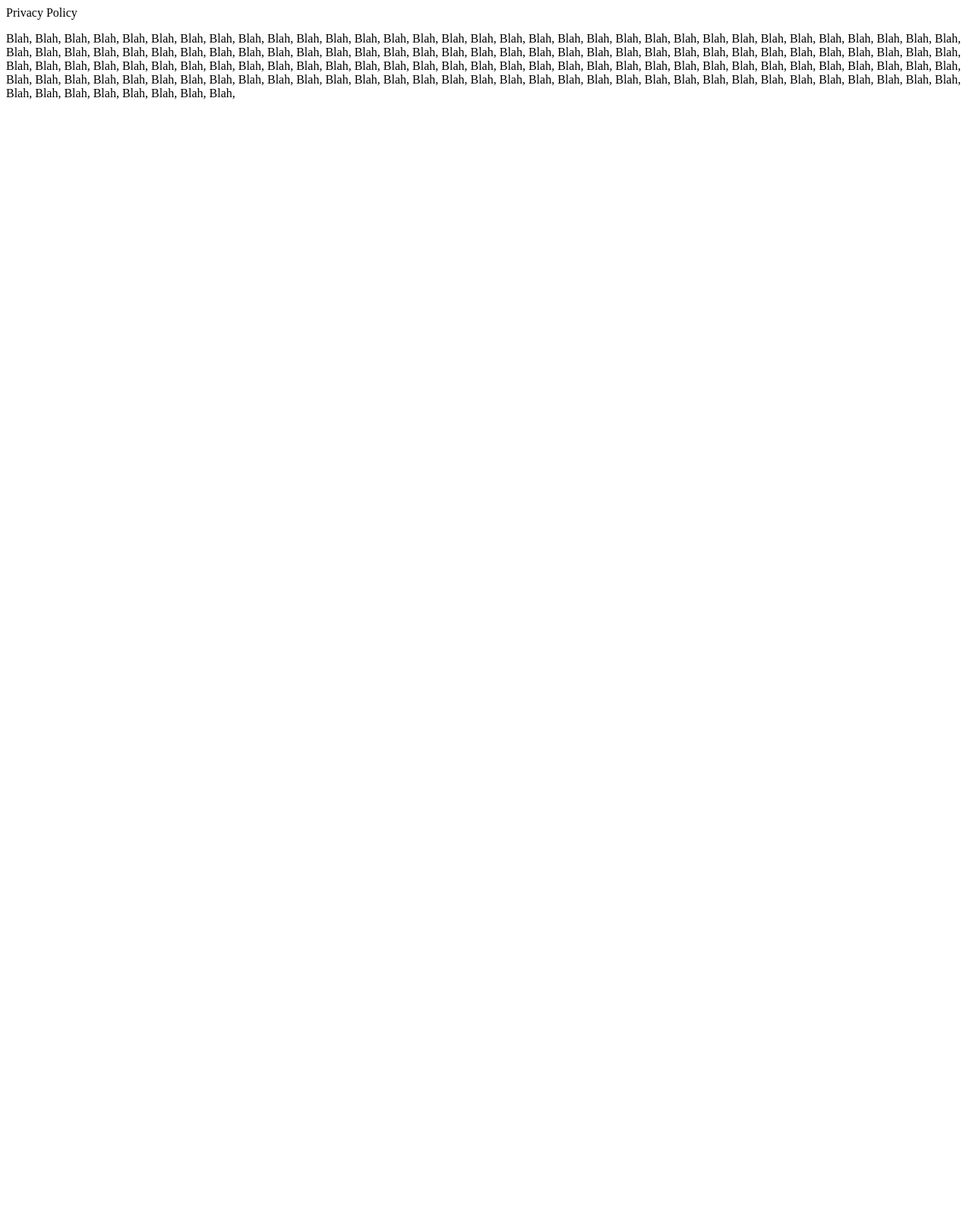
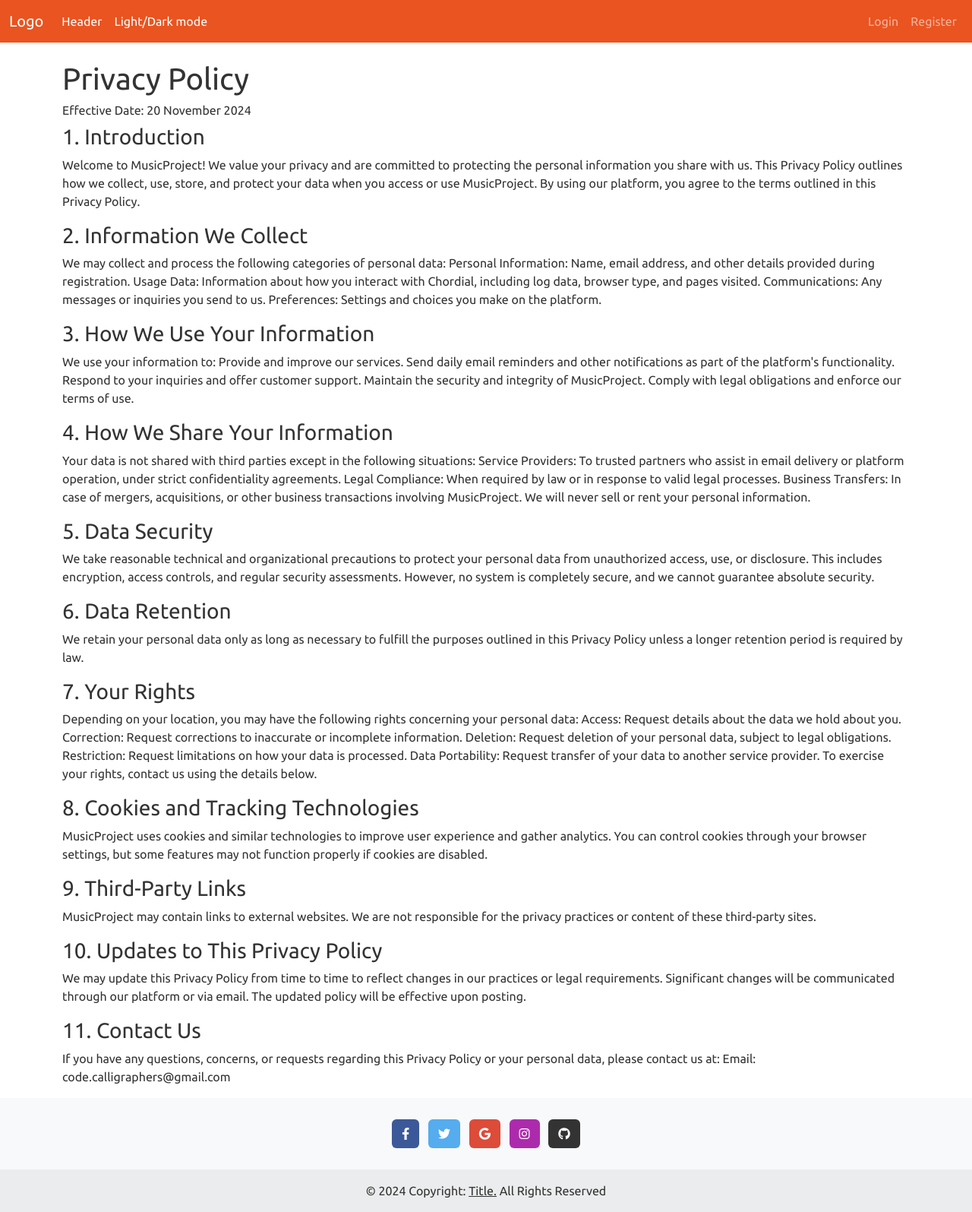
Before and after one commit to BaileyThorpTecht/L6SD_24T4_Capstone_MusicWebsite, a Django app: page /users/privacy-policy/ in a window 1280 px wide. Shown: the whole page at 76% size. Before the commit the page ends 131 px from the top, so only its background shows below. Run offline with Django 5.2, Linux system fonts and the light colour scheme; some libraries are stand-ins or nearby versions.

Commit message:
Added privacy policy

```diff
--- a/users/templates/users/privacy_policy.html
+++ b/users/templates/users/privacy_policy.html
@@ -1,4 +1,98 @@
-<h>Privacy Policy</h>
+{% extends "musicwebsite/base.html" %}
+
+{% load crispy_forms_tags %}
+
+{% block title %}Privacy Policy{% endblock  %}
+
+{% block content %}
+
+<h1>Privacy Policy</h1>
+
+<h6> Effective Date: 20 November 2024 </h6>
+
+<h3> 1. Introduction </h3>
 <p>
-    Blah, Blah, Blah, Blah, Blah, Blah, Blah, Blah, Blah, Blah, Blah, Blah, Blah, Blah, Blah, Blah, Blah, Blah, Blah, Blah, Blah, Blah, Blah, Blah, Blah, Blah, Blah, Blah, Blah, Blah, Blah, Blah, Blah, Blah, Blah, Blah, Blah, Blah, Blah, Blah, Blah, Blah, Blah, Blah, Blah, Blah, Blah, Blah, Blah, Blah, Blah, Blah, Blah, Blah, Blah, Blah, Blah, Blah, Blah, Blah, Blah, Blah, Blah, Blah, Blah, Blah, Blah, Blah, Blah, Blah, Blah, Blah, Blah, Blah, Blah, Blah, Blah, Blah, Blah, Blah, Blah, Blah, Blah, Blah, Blah, Blah, Blah, Blah, Blah, Blah, Blah, Blah, Blah, Blah, Blah, Blah, Blah, Blah, Blah, Blah, Blah, Blah, Blah, Blah, Blah, Blah, Blah, Blah, Blah, Blah, Blah, Blah, Blah, Blah, Blah, Blah, Blah, Blah, Blah, Blah, Blah, Blah, Blah, Blah, Blah, Blah, Blah, Blah, Blah, Blah, Blah, Blah, Blah, Blah, Blah, Blah, Blah, Blah, Blah, Blah,
+    Welcome to MusicProject! We value your privacy and are committed to protecting the personal information you share with us.
+    This Privacy Policy outlines how we collect, use, store, and protect your data when you access or use MusicProject.
+    By using our platform, you agree to the terms outlined in this Privacy Policy.
 </p>
+
+<h3> 2. Information We Collect </h3>
+<p>
+    We may collect and process the following categories of personal data:
+
+    Personal Information: Name, email address, and other details provided during registration.
+    Usage Data: Information about how you interact with Chordial, including log data, browser type, and pages visited.
+    Communications: Any messages or inquiries you send to us.
+    Preferences: Settings and choices you make on the platform.
+</p>
+
+
+<h3> 3. How We Use Your Information </h3>
+<p>
+    We use your information to:
+
+    Provide and improve our services.
+    Send daily email reminders and other notifications as part of the platform's functionality.
+    Respond to your inquiries and offer customer support.
+    Maintain the security and integrity of MusicProject.
+    Comply with legal obligations and enforce our terms of use.
+</p>
+
+<h3> 4. How We Share Your Information </h3>
+<p>
+    Your data is not shared with third parties except in the following situations:
+
+    Service Providers: To trusted partners who assist in email delivery or platform operation, under strict confidentiality agreements.
+    Legal Compliance: When required by law or in response to valid legal processes.
+    Business Transfers: In case of mergers, acquisitions, or other business transactions involving MusicProject.
+    We will never sell or rent your personal information.
+</p>
+
+<h3> 5. Data Security </h3>
+<p>
+    We take reasonable technical and organizational precautions to protect your personal data from unauthorized access, use, or disclosure. This includes encryption, access controls, and regular security assessments. However, no system is completely secure, and we cannot guarantee absolute security.
+</p>
+
+<h3> 6. Data Retention </h3>
+<p>
+    We retain your personal data only as long as necessary to fulfill the purposes outlined in this Privacy Policy unless a longer retention period is required by law.
+</p>
+
+<h3> 7. Your Rights </h3>
+<p>
+    Depending on your location, you may have the following rights concerning your personal data:
+
+    Access: Request details about the data we hold about you.
+    Correction: Request corrections to inaccurate or incomplete information.
+    Deletion: Request deletion of your personal data, subject to legal obligations.
+    Restriction: Request limitations on how your data is processed.
+    Data Portability: Request transfer of your data to another service provider.
+    To exercise your rights, contact us using the details below.
+</p>
+
+
+<h3> 8. Cookies and Tracking Technologies </h3>
+<p>
+    MusicProject uses cookies and similar technologies to improve user experience and gather analytics.
+    You can control cookies through your browser settings, but some features may not function properly if cookies are disabled.
+</p>
+
+<h3> 9. Third-Party Links </h3>
+<p>
+    MusicProject may contain links to external websites. We are not responsible for the privacy practices or content of these third-party sites.
+</p>
+
+<h3> 10. Updates to This Privacy Policy </h3>
+<p>
+    We may update this Privacy Policy from time to time to reflect changes in our practices or legal requirements.
+    Significant changes will be communicated through our platform or via email. The updated policy will be effective upon posting.
+</p>
+
+<h3> 11. Contact Us</h3>
+<p>
+    If you have any questions, concerns, or requests regarding this Privacy Policy or your personal data, please contact us at:
+    Email: code.calligraphers@gmail.com
+</p>
+
+{% endblock %}
--- a/users/templates/users/register.html
+++ b/users/templates/users/register.html
@@ -31,7 +31,6 @@
         font-size: larger;
     }
 </style>
-
 
 <!--All the main frontend code here-->
 <div>
```
